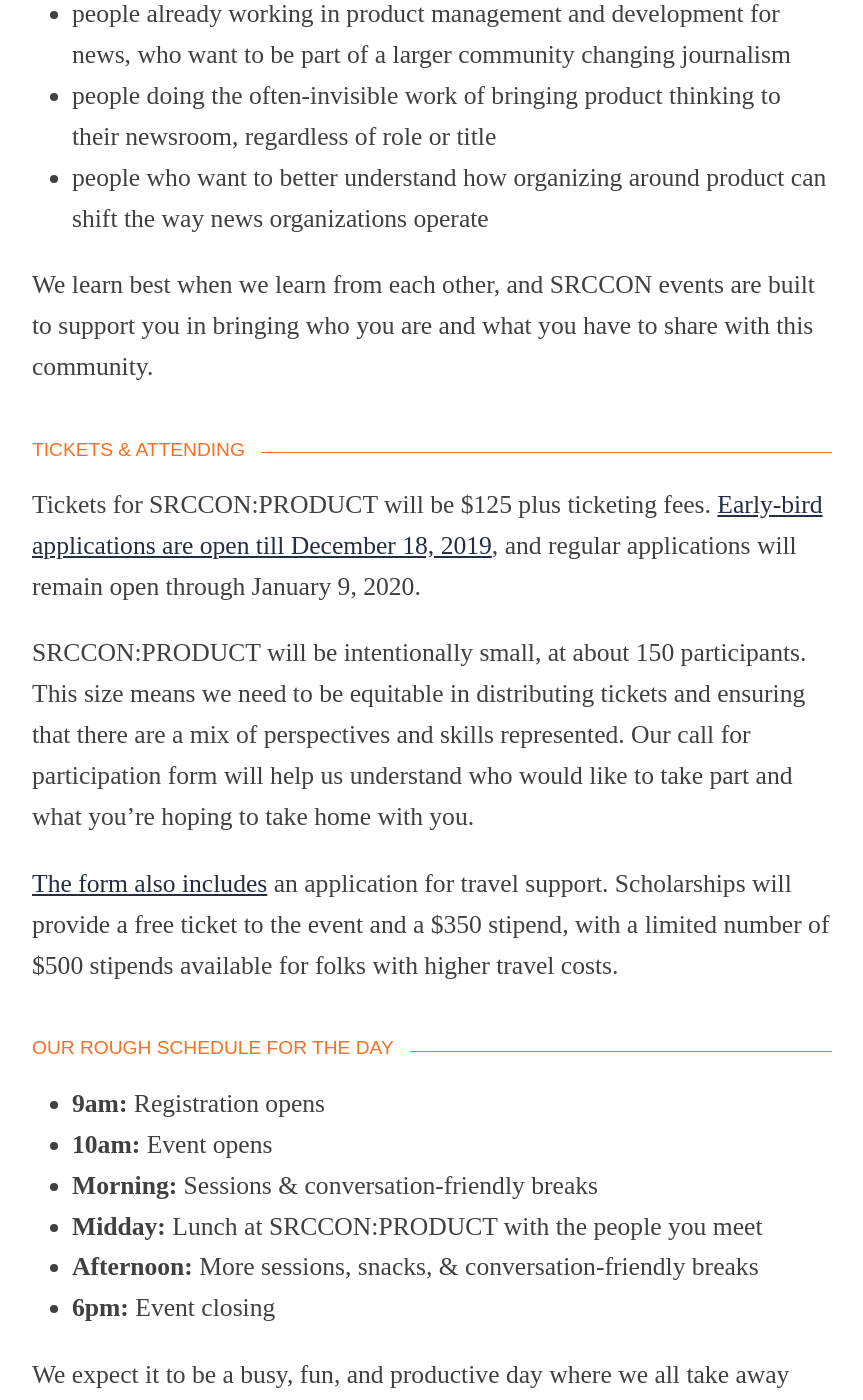
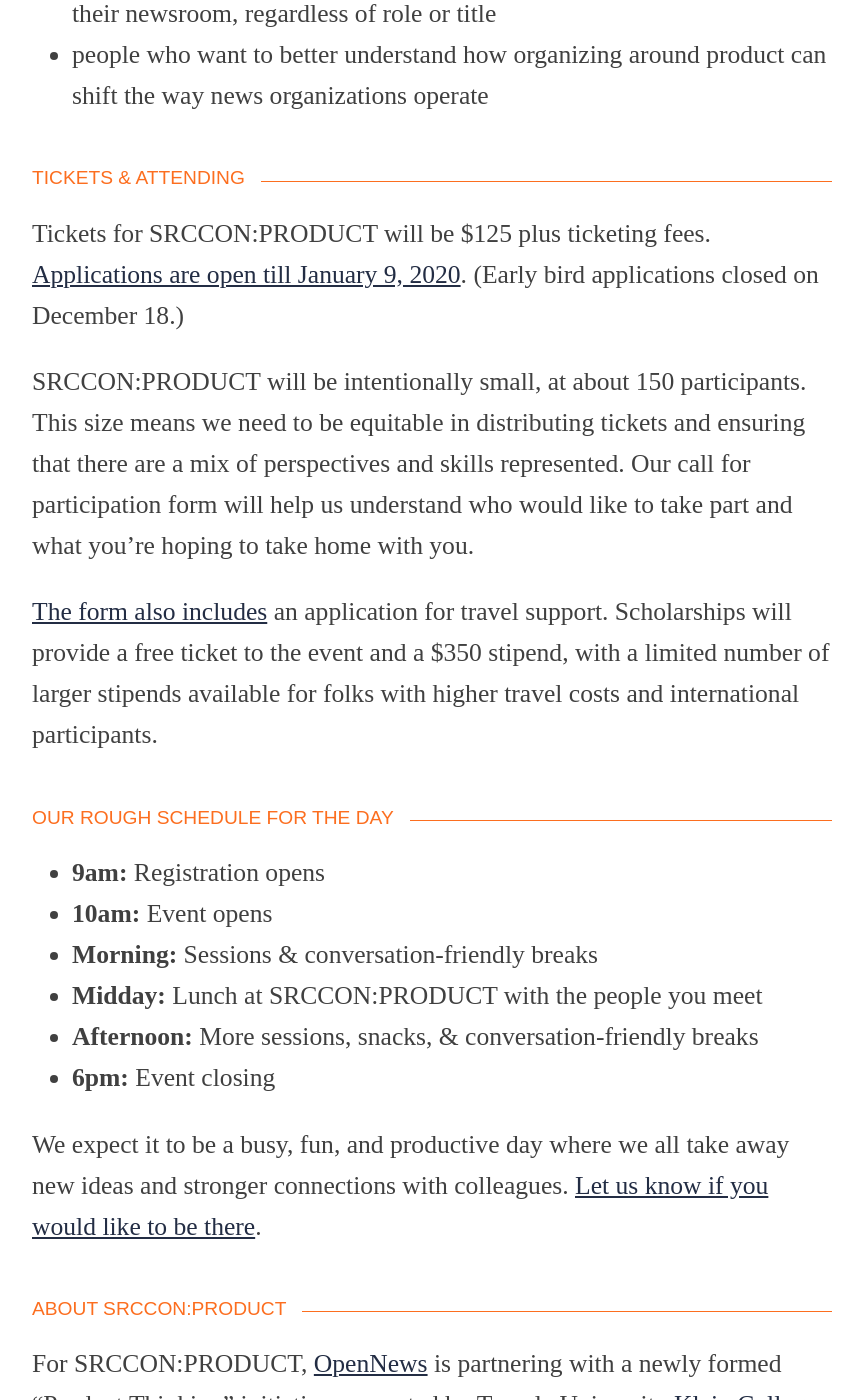
Before and after one commit to OpenNews/srccon-product, a Jekyll site: the page built from homepage.md, in a window 1280 px wide and 1400 px high, scrolled down 2261 px. Shown: the whole window, without its empty margins (208-1071 px from the left). Built offline with Jekyll 4.4.1, drawn with Linux system fonts in a browser that asks for light colours; some of the changed text lies outside the part shown.

Commit message:
turning over for regular application

```diff
--- a/homepage.md
+++ b/homepage.md
@@ -16,10 +16,9 @@
 
 **February 8, 2020, at Temple University in Philadelphia**
 
-A couple more important dates for your calendar:
+Important dates for your calendar:
 
-* **Early-bird applications** are open until December 18, 2019. These notifications will go out December 19 to help anyone who needs to be able to make plans by the end of this calendar year. [Let us know you'd like to be there](/participation/form).
-* **Regular applications** will remain open through January 9, 2020, with notifications going out by January 15.
+* **Call for particpiation applications** are open through January 9, 2020, with notifications going out by January 15. [Let us know you'd like to be there](/participation/form).
 
 <div class="page-divider"><span>About SRCCON:PRODUCT</span></div>
 
@@ -37,15 +36,14 @@
 * people doing the often-invisible work of bringing product thinking to their newsroom, regardless of role or title
 * people who want to better understand how organizing around product can shift the way news organizations operate
 
-We learn best when we learn from each other, and SRCCON events are built to support you in bringing who you are and what you have to share with this community.
 
 <div class="page-divider"><span>Tickets & attending</span></div>
 
-Tickets for SRCCON:PRODUCT will be $125 plus ticketing fees. [Early-bird applications are open till December 18, 2019](/participation/form), and regular applications will remain open through January 9, 2020.
+Tickets for SRCCON:PRODUCT will be $125 plus ticketing fees. [Applications are open till January 9, 2020](/participation/form). (Early bird applications closed on December 18.)
 
 SRCCON:PRODUCT will be intentionally small, at about 150 participants. This size means we need to be equitable in distributing tickets and ensuring that there are a mix of perspectives and skills represented. Our call for participation form will help us understand who would like to take part and what you're hoping to take home with you.
 
-[The form also includes](/participation/form) an application for travel support. Scholarships will provide a free ticket to the event and a $350 stipend, with a limited number of $500 stipends available for folks with higher travel costs.
+[The form also includes](/participation/form) an application for travel support. Scholarships will provide a free ticket to the event and a $350 stipend, with a limited number of larger stipends available for folks with higher travel costs and international participants.
 
 <div class="page-divider"><span>Our rough schedule for the day</span></div>
 
```
Also changed, not shown: participation_thanks.md (+1 -1 lines).
